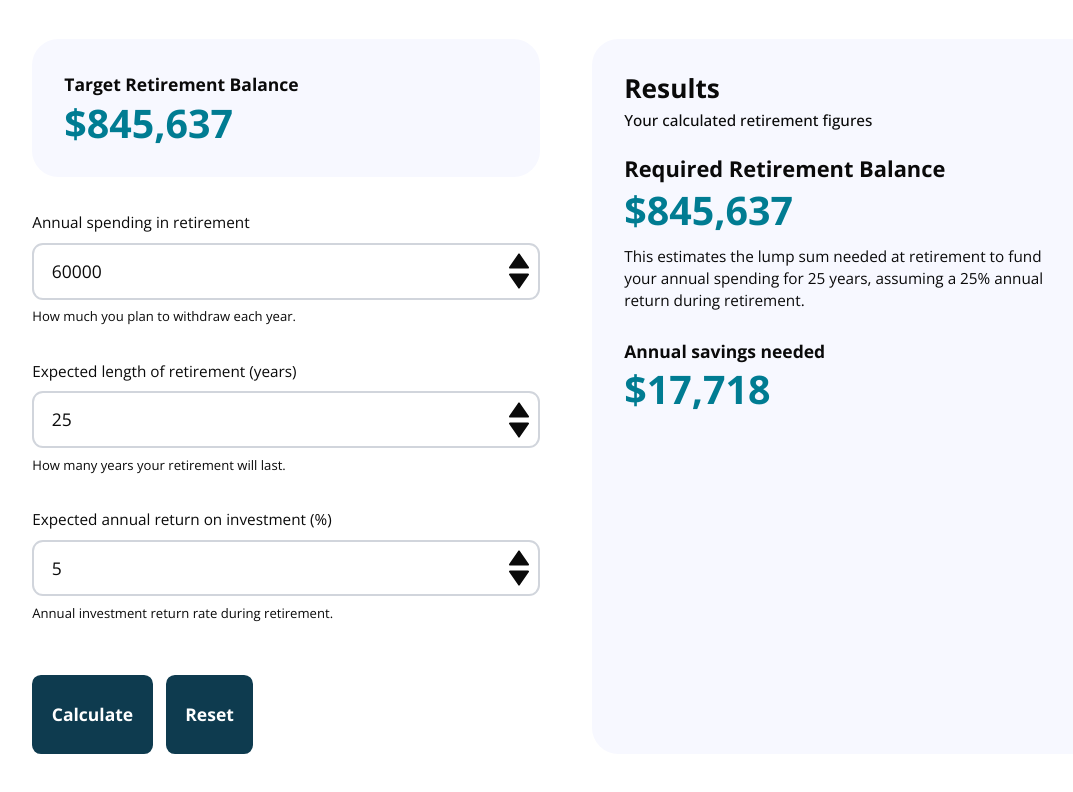
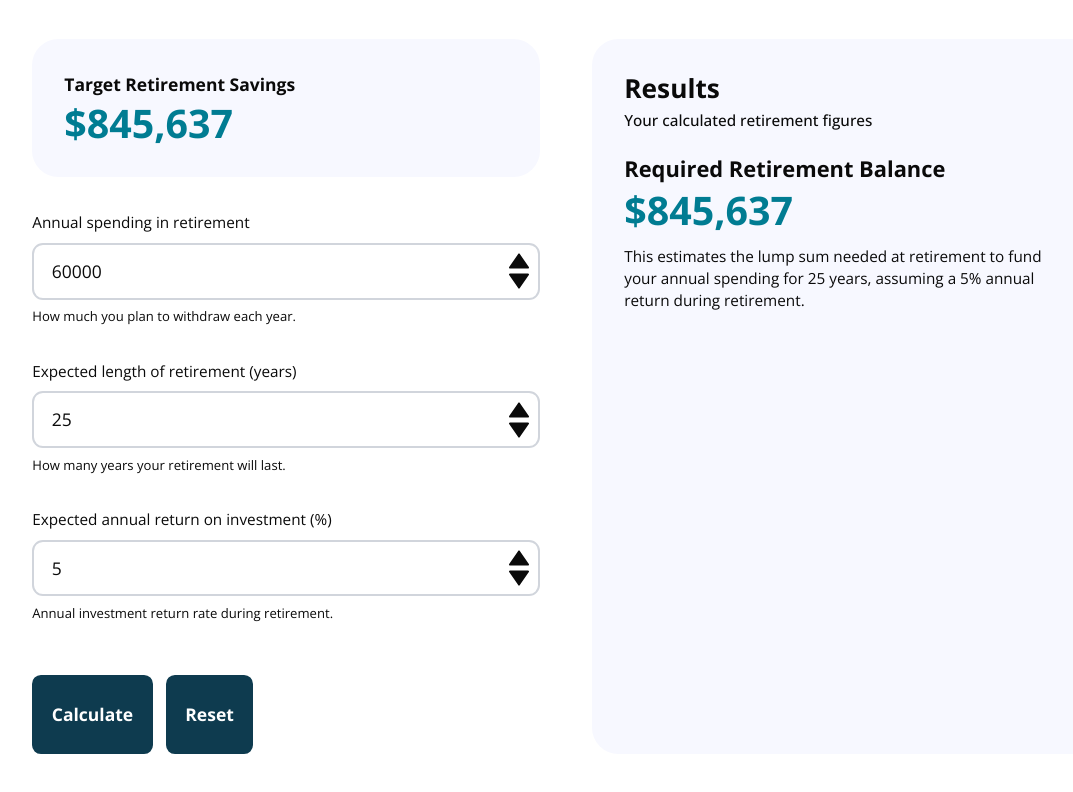
Before and after one commit to SU-SWS/ifdm_learning_apps, a Next.js app: page /interactives/retirement-calculator in a window 1280 px wide. Both pictures are taken after a click on the button "Calculate". Shown: the part 158-950 px from the top of the page, without its empty margins (74-1147 px from the left). Built offline with nearby package versions, Linux system fonts and the light colour scheme.

Commit message:
IFDM-105: Added years to retirement field, updated logic

```diff
--- a/app/interactives/retirement-calculator/page.tsx
+++ b/app/interactives/retirement-calculator/page.tsx
@@ -10,6 +10,7 @@ interface CalculatorInputs {
   retirementLength: number
   expectedReturn: number
   currentSavings: number
+  yearsToRetirement: number
 }
 
 function formatCurrency(value: number): string {
@@ -26,6 +27,7 @@ const defaultInputs: CalculatorInputs = {
   retirementLength: 25,
   expectedReturn: 5,
   currentSavings: 0,
+  yearsToRetirement: 30,
 }
 
 export default function RetirementCalculator() {
@@ -38,13 +40,13 @@ export default function RetirementCalculator() {
 
     if (realReturn <= 0) {
       const requiredBalance = inputs.annualSpending * inputs.retirementLength
-      const FV_currentSavings = inputs.currentSavings * Math.pow(1 + realReturn, 30)
+      const FV_currentSavings = inputs.currentSavings * Math.pow(1 + realReturn, inputs.yearsToRetirement)
       const targetBalance = Math.max(0, requiredBalance - FV_currentSavings)
       return {
         requiredBalance,
         targetBalance,
-        annualSavings: targetBalance / 30,
-        monthlySavings: targetBalance / 30 / 12,
+        annualSavings: inputs.yearsToRetirement > 0 ? targetBalance / inputs.yearsToRetirement : 0,
+        monthlySavings: inputs.yearsToRetirement > 0 ? targetBalance / inputs.yearsToRetirement / 12 : 0,
       }
     }
 
@@ -52,12 +54,11 @@ export default function RetirementCalculator() {
       inputs.annualSpending *
       ((1 - Math.pow(1 + realReturn, -inputs.retirementLength)) / realReturn)
 
-    const yearsToRetirement = inputs.retirementLength
-    const FV_currentSavings = inputs.currentSavings * Math.pow(1 + realReturn, yearsToRetirement)
+    const FV_currentSavings = inputs.currentSavings * Math.pow(1 + realReturn, inputs.yearsToRetirement)
     const targetBalance = Math.max(0, requiredBalance - FV_currentSavings)
     const annualSavings =
       targetBalance *
-      (realReturn / (Math.pow(1 + realReturn, yearsToRetirement) - 1))
+      (realReturn / (Math.pow(1 + realReturn, inputs.yearsToRetirement) - 1))
 
     return {
       requiredBalance: Math.round(requiredBalance),
@@ -70,10 +71,10 @@ export default function RetirementCalculator() {
   const updateInput = (key: keyof CalculatorInputs, value: string) => {
     const numValue = parseFloat(value) || 0
     setInputs((prev) => ({ ...prev, [key]: numValue }))
-    // Changing most inputs invalidates the previous calculation, but
-    // currentSavings is only used for display and shouldn't clear the
-    // calculated results so the user can tweak it on the savings tab.
-    if (key !== "currentSavings") {
+    // Changing balance-tab inputs invalidates the previous calculation, but
+    // currentSavings and yearsToRetirement are savings-tab inputs that
+    // should not clear the calculated results.
+    if (key !== "currentSavings" && key !== "yearsToRetirement") {
       setIsCalculated(false)
     }
   }
@@ -134,7 +135,7 @@ export default function RetirementCalculator() {
 
             {isCalculated && (
               <div className="bg-[var(--card-background)] rounded-3xl p-[32px]">
-                <p className="font-bold mb-1">Target Retirement Balance</p>
+                <p className="font-bold mb-1">Target Retirement Savings</p>
                 <p className="text-4xl font-bold text-lagunita">{isCalculated ? formatCurrency(results.targetBalance) : "—"}</p>
               </div>
             )}
@@ -239,7 +240,57 @@ export default function RetirementCalculator() {
                     </div>
                   </div>
                   <p className="text-xs">
-                    How much you plan to withdraw each year.
+                    How much you have already saved for retirement.
+                  </p>
+                </div>
+
+                {/* Years to Retirement Input */}
+                <div className="space-y-2">
+                  <label className="block text-sm text-foreground">
+                    Years until retirement
+                  </label>
+                  <div className="relative">
+                    <input
+                      type="number"
+                      min="0"
+                      max="99"
+                      value={inputs.yearsToRetirement || ""}
+                      onChange={(e) => updateInput("yearsToRetirement", e.target.value)}
+                      className="w-full pl-4 pr-16 py-3 border-2 border-gray-300 rounded-lg focus:border-blue-500 focus:ring-2 focus:ring-blue-200 outline-none transition [appearance:textfield] [&::-webkit-outer-spin-button]:appearance-none [&::-webkit-inner-spin-button]:appearance-none"
+                    />
+                    <div className="absolute right-2 top-1/2 -translate-y-1/2 flex flex-col">
+                      <button
+                        type="button"
+                        tabIndex={-1}
+                        aria-label="Increase years"
+                        onClick={() =>
+                          updateInput(
+                            "yearsToRetirement",
+                            String(Math.min(99, (inputs.yearsToRetirement ?? 0) + 1))
+                          )
+                        }
+                        className="mb-[-5px] hover:text-grey-med-dark focus:outline-none"
+                      >
+                        <BiSolidUpArrow size={24} />
+                      </button>
+                      <button
+                        type="button"
+                        tabIndex={-1}
+                        aria-label="Decrease years"
+                        onClick={() =>
+                          updateInput(
+                            "yearsToRetirement",
+                            String(Math.max(0, (inputs.yearsToRetirement ?? 0) - 1))
+                          )
+                        }
+                        className="hover:text-grey-med-dark focus:outline-none"
+                      >
+                        <BiSolidDownArrow size={24} />
+                      </button>
+                    </div>
+                  </div>
+                  <p className="text-xs">
+                    How many years until you plan to retire.
                   </p>
                 </div>
               </>
@@ -385,13 +436,7 @@ export default function RetirementCalculator() {
                   <p className="text-4xl font-bold text-lagunita">
                     {isCalculated ? formatCurrency(results.requiredBalance) : "—"}
                   </p>
-                  <p className="mt-3 mb-6 text-sm">This estimates the lump sum needed at retirement to fund your annual spending for {inputs.retirementLength} years, assuming a {inputs.retirementLength}% annual return during retirement.</p>
-                  <p className="mb-1 font-bold">
-                    Annual savings needed
-                  </p>
-                  <p className="text-4xl font-bold text-lagunita">
-                    {isCalculated ? formatCurrency(results.annualSavings) : "—" }
-                  </p>
+                  <p className="mt-3 mb-6 text-sm">This estimates the lump sum needed at retirement to fund your annual spending for {inputs.retirementLength} years, assuming a {inputs.expectedReturn}% annual return during retirement.</p>
                 </div>
               </>
             ) : (
@@ -407,7 +452,7 @@ export default function RetirementCalculator() {
                   <p className="text-4xl font-bold text-lagunita">
                     {formatCurrency(results.annualSavings)}
                   </p>
-                  <p className="mt-3 mb-6 text-sm">Amount to save each year.</p>
+                  <p className="mt-3 mb-6 text-sm">Amount to save each year over {inputs.yearsToRetirement} years to reach your target balance, assuming a {inputs.expectedReturn}% annual return before retirement.</p>
                 </div>
               </>
             )}
```
